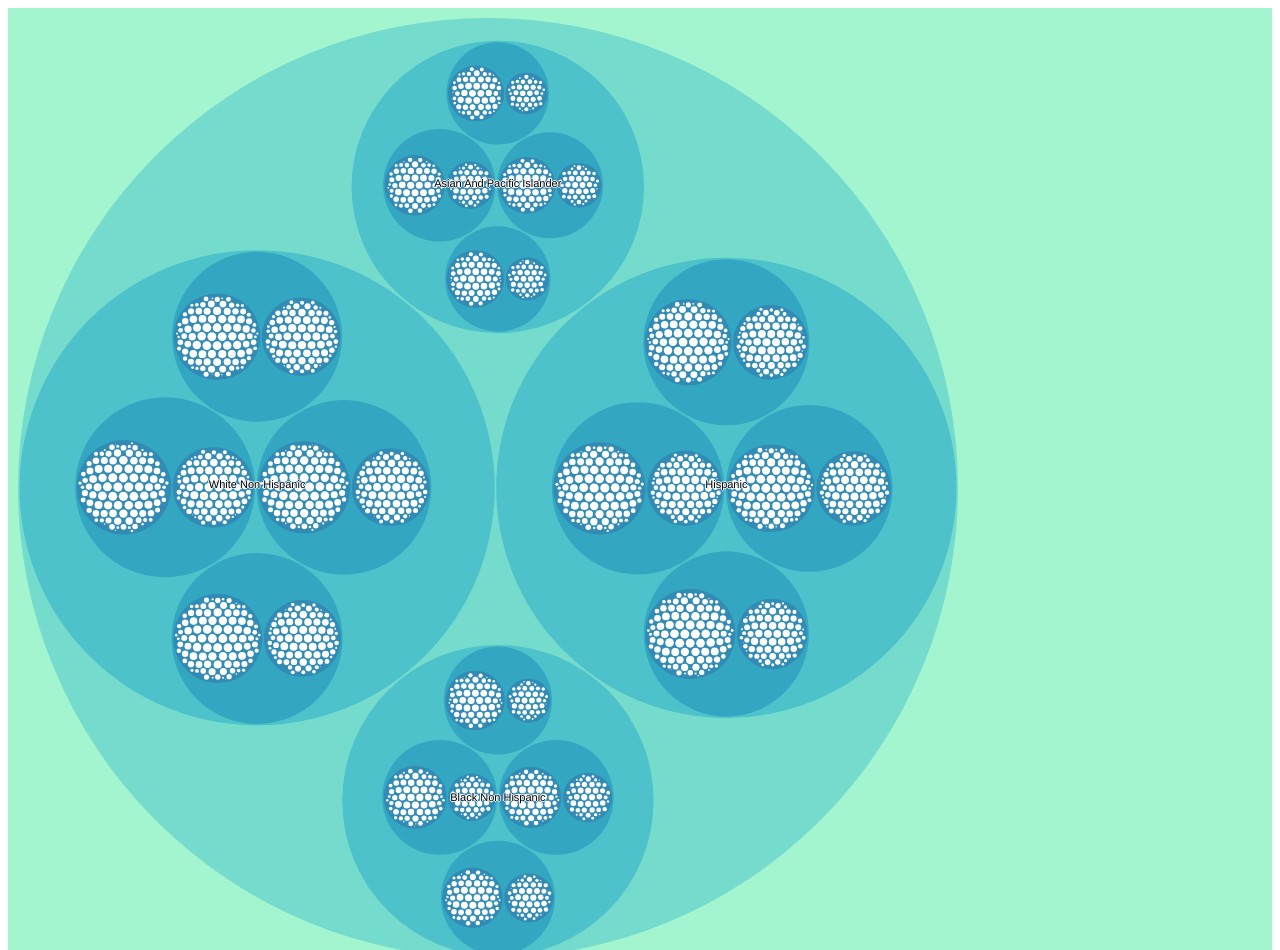
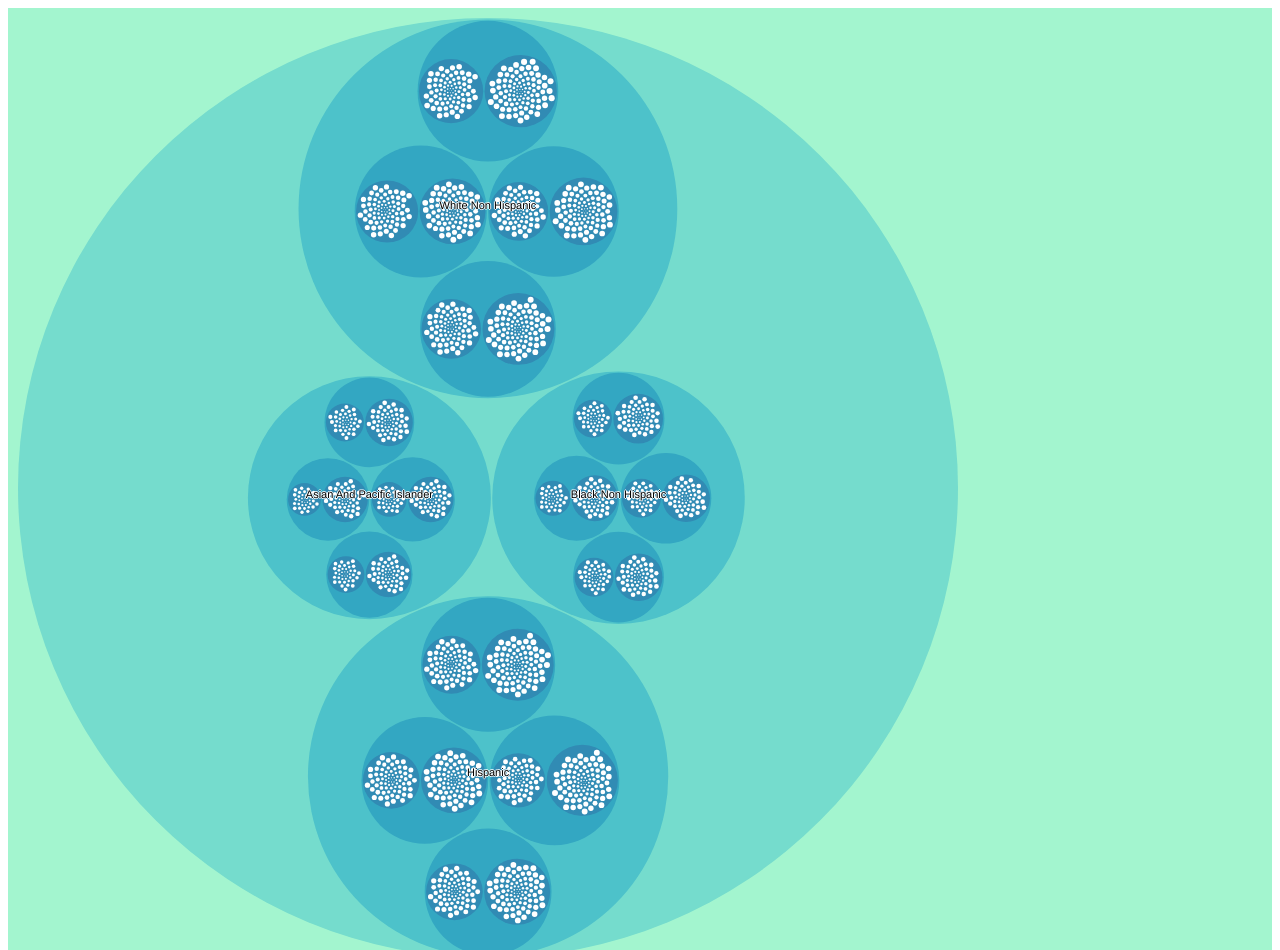
Before and after one commit to josie11/Names-of-New-York-City, a website: page index.html in a window 1280 px wide. Shown: the top 950 px of the page. Drawn offline with nearby package versions, Linux system fonts and the light colour scheme.

Commit message:
switch rank sorting in bubble chart

```diff
--- a/index.html
+++ b/index.html
@@ -60,7 +60,7 @@
     //setting rank as the sorting/sizing variable
     root = d3.hierarchy(root)
         .sum(function(d) { return d.rank; })
-        .sort(function(a, b) { return b.value - a.value; });
+        .sort(function(a, b) { return a.value - b.value; });
 
     var focus = root,
         nodes = pack(root).descendants(),
```
